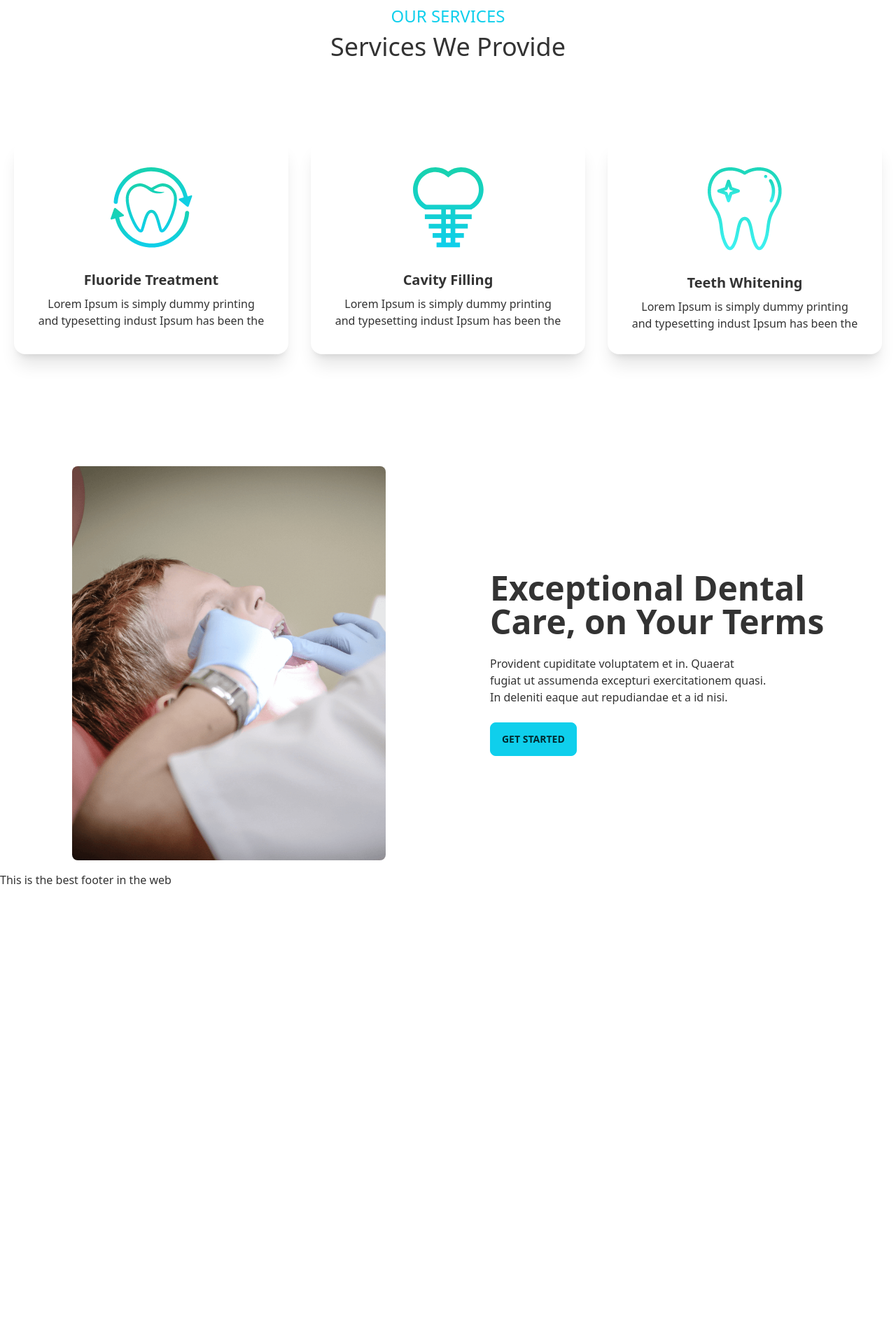
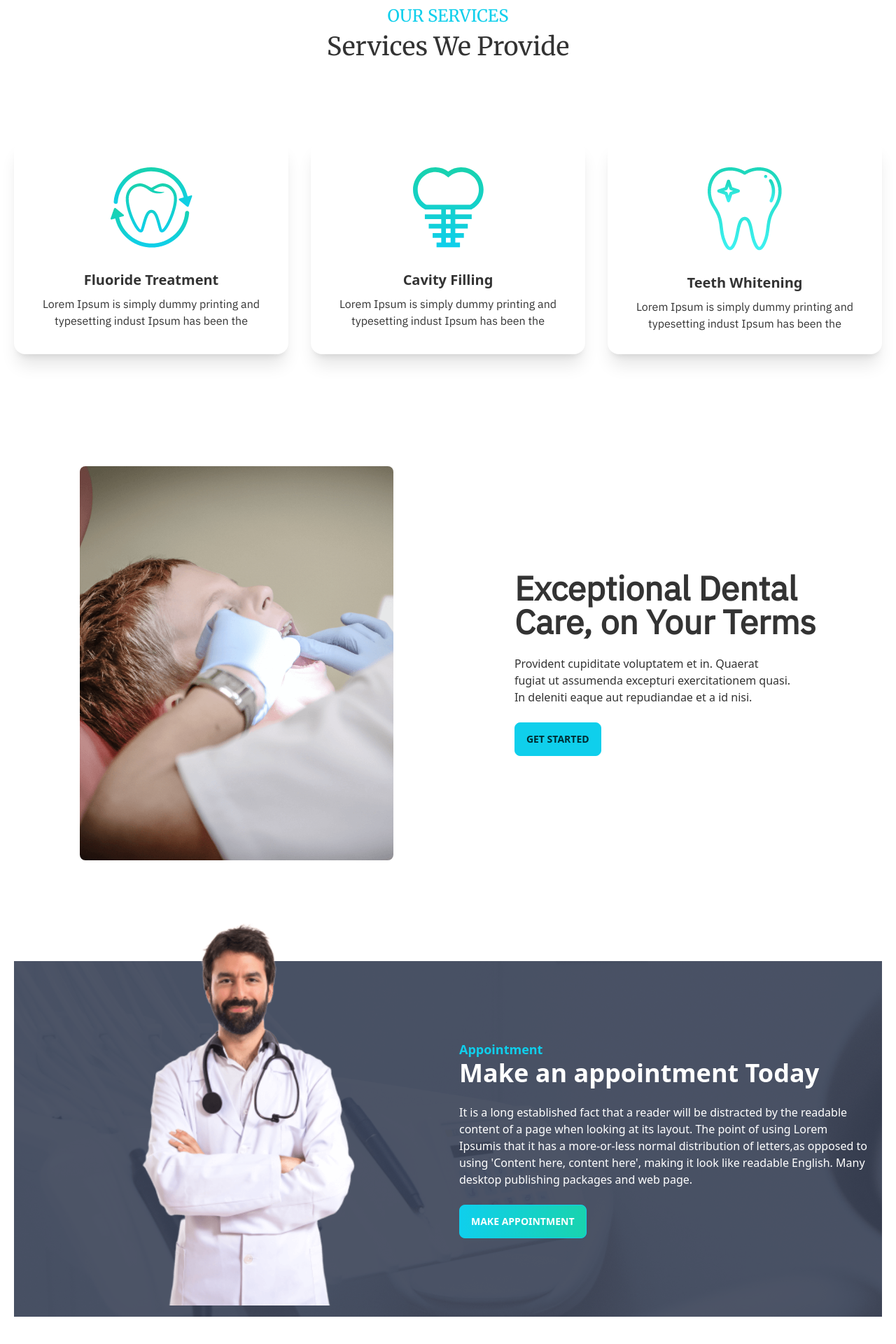
Before and after one commit to anowarzz/doctors-portal-frontend, a React (Create React App) app: page / in a window 1280 px wide. Shown: the part 870-2790 px from the top of the page at 70% size. Before the commit the page ends 2139 px from the top, so only its background shows below. Built offline with nearby package versions, Linux system fonts and the light colour scheme.

Commit message:
testimonial section designed

```diff
--- /dev/null
+++ b/src/Utilities/PrimaryButton/PrimaryButton.js
@@ -0,0 +1,9 @@
+import React from 'react';
+
+const PrimaryButton = ({children}) => {
+    return (
+        <button className="btn btn-primary bg-gradient-to-r from-primary to-secondary text-white">{children}</button>
+    );
+};
+
+export default PrimaryButton;
--- a/src/components/Pages/Home/Banner/Banner.js
+++ b/src/components/Pages/Home/Banner/Banner.js
@@ -1,6 +1,7 @@
 import React from 'react';
 import bgImg from '../../../../assets/images/bg.png'
 import chair from '../../../../assets/images/chair.png'
+import PrimaryButton from '../../../../Utilities/PrimaryButton/PrimaryButton';
 const Banner = () => {
     return (
         <div className='py-10' style={{backgroundImage : `url(${bgImg})`}}>
@@ -9,9 +10,9 @@
   <div className="hero-content flex-col lg:flex-row-reverse">
     <img  alt='' src={chair} className=" rounded-lg md:w-4/5 lg:w-1/2 shadow-2xl" />
     <div>
-      <h1 className="text-5xl font-bold">Your New Smile Starts Here</h1>
-      <p className="py-6">Provident cupiditate voluptatem et in. Quaerat fugiat ut assumenda excepturi exercitationem quasi. In deleniti eaque aut repudiandae et a id nisi.</p>
-      <button className="btn btn-primary bg-gradient-to-r from-primary to-secondary text-white">Get Started</button>
+      <h1 className="text-5xl font-bold font-Merry">Your New Smile Starts Here</h1>
+      <p className="py-6 font-Ibm-plex">Provident cupiditate voluptatem et in. Quaerat fugiat ut assumenda excepturi exercitationem quasi. In deleniti eaque aut repudiandae et a id nisi.</p>
+    <PrimaryButton>Get Started</PrimaryButton>
     </div>
   </div>
 </div>
--- a/src/components/Pages/Home/Home/Home.js
+++ b/src/components/Pages/Home/Home/Home.js
@@ -1,7 +1,9 @@
 import React from 'react';
 import Banner from '../Banner/Banner';
 import InfoCards from '../InfoCards/InfoCards';
+import MakeAppointment from '../MakeAppointment/MakeAppointment';
 import Services from '../Services/Services';
+import Testimonial from '../Testimonial/Testimonial';
 
 const Home = () => {
     return (
@@ -9,6 +11,8 @@
          <Banner />
          <InfoCards />
         <Services />
+        <MakeAppointment />
+        <Testimonial />
         </div>
     );
 };
--- /dev/null
+++ b/src/components/Pages/Home/MakeAppointment/MakeAppointment.js
@@ -0,0 +1,30 @@
+import React from 'react';
+import doctor from '../../../../assets/images/doctor.png'
+import appointment from '../../../../assets/images/appointment.png'
+import PrimaryButton from '../../../../Utilities/PrimaryButton/PrimaryButton';
+
+
+
+const MakeAppointment = () => {
+    return (
+        <section className='mt-32'
+        style={{
+            background: `url(${appointment})`
+        }}
+        >
+            <div className="hero ">
+  <div className="hero-content flex-col lg:flex-row">
+    <img src={doctor} alt='=' className="-mt-32  hidden md:block lg:w-1/2 rounded-lg " />
+    <div>
+        <h4 className='text-lg text-primary font-bold'>Appointment</h4>
+      <h1 className="text-2xl md:text-4xl font-semibold text-white">Make an appointment Today</h1>
+      <p className="py-6 text-white">It is a long established fact that a reader will be distracted by the readable content of a page when looking at its layout. The point of using Lorem Ipsumis that it has a more-or-less normal distribution of letters,as opposed to using 'Content here, content here', making it look like readable English. Many desktop publishing packages and web page.</p>
+     <PrimaryButton>Make Appointment</PrimaryButton>
+    </div>
+  </div>
+</div>
+        </section>
+    );
+};
+
+export default MakeAppointment;
--- a/src/components/Pages/Home/Services/CareArea.js
+++ b/src/components/Pages/Home/Services/CareArea.js
@@ -10,7 +10,7 @@
    <img src={treatment} alt="treatment" className="md:max-w-4/5 lg:max-w-md  rounded-lg" />
    </div>
     <div>
-      <h1 className="text-2xl md:text-5xl font-bold">Exceptional Dental <br /> Care, on Your Terms</h1>
+      <h1 className="text-2xl md:text-5xl font-bold font-Ibm-plex">Exceptional Dental <br /> Care, on Your Terms</h1>
       <p className="py-6">Provident cupiditate voluptatem et in. Quaerat <br className='hidden md:block'/> fugiat ut assumenda excepturi exercitationem quasi. <br className='hidden md:block'/> In deleniti eaque aut repudiandae et a id nisi.</p>
 
       <button className="btn btn-primary">Get Started</button>
--- a/src/components/Pages/Home/Services/Service.js
+++ b/src/components/Pages/Home/Services/Service.js
@@ -11,7 +11,7 @@
         </figure>
         <div className="card-body items-center text-center">
           <h2 className="card-title">{name}</h2>
-          <p>{description}</p>
+          <p className='font-Ibm-plex'>{description}</p>
         </div>
       </div>
     );
--- a/src/components/Pages/Home/Services/Services.js
+++ b/src/components/Pages/Home/Services/Services.js
@@ -34,8 +34,8 @@
     return (
         <div className='mt-20'>
           <div className='text-center mb-28'>
-            <h3 className='text-xl md:text-2xl font-semi text-primary uppercase mb-2'>Our Services</h3>
-            <h2 className='text-2xl md:text-4xl'>Services We Provide</h2>
+            <h3 className='text-xl md:text-2xl font-semi text-primary uppercase mb-2 font-Merry'>Our Services</h3>
+            <h2 className='text-2xl md:text-4xl font-Merry'>Services We Provide</h2>
           </div>
 
           <div className='grid grid-cols-1 md:grid-cols-2 lg:grid-cols-3 gap-8 mb-36'>
--- /dev/null
+++ b/src/components/Pages/Home/Testimonial/Review.js
@@ -0,0 +1,28 @@
+import React from "react";
+
+const Review = ({ review }) => {
+  const { name, img, review: userReview, location } = review;
+
+  return (
+    <div className="shadow-xl">
+      <div className="card-body">
+
+        <p className="font-Ibm-plex">{userReview}</p>
+        <div className="flex gap-4 items-center mt-3 ">
+        <div className="avatar">
+  <div className="w-16 rounded-full ring ring-primary ring-offset-base-100 ring-offset-2">
+    <img src={img} alt="" />
+  </div>
+</div>
+
+<div>
+    <h5 className="text-lg font-semibold">{name}</h5>
+    <p>{location}</p>
+</div>
+        </div>
+      </div>
+    </div>
+  );
+};
+
+export default Review;
--- /dev/null
+++ b/src/components/Pages/Home/Testimonial/Testimonial.js
@@ -0,0 +1,72 @@
+import React from 'react';
+import quote from '../../../../assets/icons/quote.svg'
+import people1 from '../../../../assets/images/people1.png'
+import people2 from '../../../../assets/images/people2.png'
+import people3 from '../../../../assets/images/people3.png'
+import Review from './Review';
+
+
+
+
+
+const Testimonial = () => {
+
+const reviews = [
+
+    {
+        _id: 1,
+        name: "Winson Herry",
+        img: people1,
+        review: "It is a long established fact that by the readable content of a lot layout. The point of using Lorem a more-or-less normal distribu to using Content here, content",
+        location: "California"
+    },
+    {
+        _id: 2,
+        name: "Winson Herry",
+        img: people2,
+        review: "It is a long established fact that by the readable content of a lot layout. The point of using Lorem a more-or-less normal distribu to using Content here, content",
+        location: "California"
+    },
+    {
+        _id: 3,
+        name: "Winson Herry",
+        img: people3,
+        review: "It is a long established fact that by the readable content of a lot layout. The point of using Lorem a more-or-less normal distribu to using Content here, content",
+        location: "California"
+    },
+]
+
+
+
+    return (
+        <section className='my-16'>
+
+<div>
+
+<div className='flex justify-between'>
+   <div>
+   <h4 className="text-xl text-primary font-bold">Testimonial </h4>
+
+<h2 className='text-2xl md:text-4xl font-Merry'>What Our Patients Says</h2>
+   </div>
+    <div>
+        <figure>
+            <img className='w-24 lg:w-48' src={quote} alt="" />
+        </figure>
+    </div>
+</div>
+</div>
+
+
+<div className='grid grid-cols-1 md:grid-cols-2 lg:grid-cols-3 gap-6'>
+{
+    reviews.map(review => <Review key={review._id} review={review}/>)
+}
+</div>
+
+
+        </section>
+    );
+};
+
+export default Testimonial;
```
